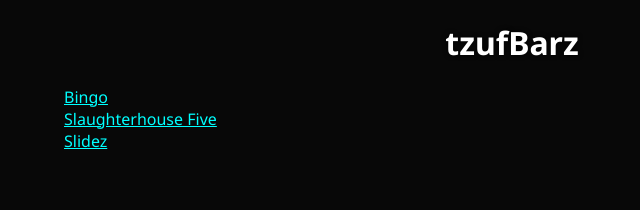
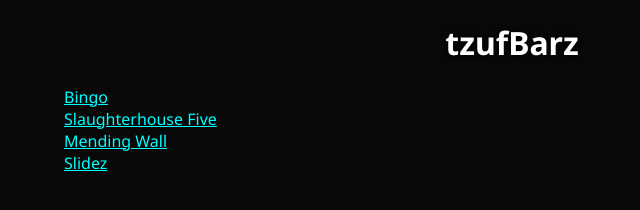
Before and after one commit to tzufBarz/tzufBarz.github.io, a plain HTML site: page index.html in a window 1280 px wide. Shown: the whole page, without its empty margins (128-768 px from the left). Drawn offline with Linux system fonts and the light colour scheme.

Commit message:
Added mending wall

```diff
--- a/index.html
+++ b/index.html
@@ -11,6 +11,8 @@
     <br>
     <a href="slaughterhouse-presentation">Slaughterhouse Five</a>
     <br>
+    <a href="mending-wall">Mending Wall</a>
+    <br>
     <a href="slidez">Slidez</a>
     <link rel="stylesheet" href="style.css">
 </body>
```
